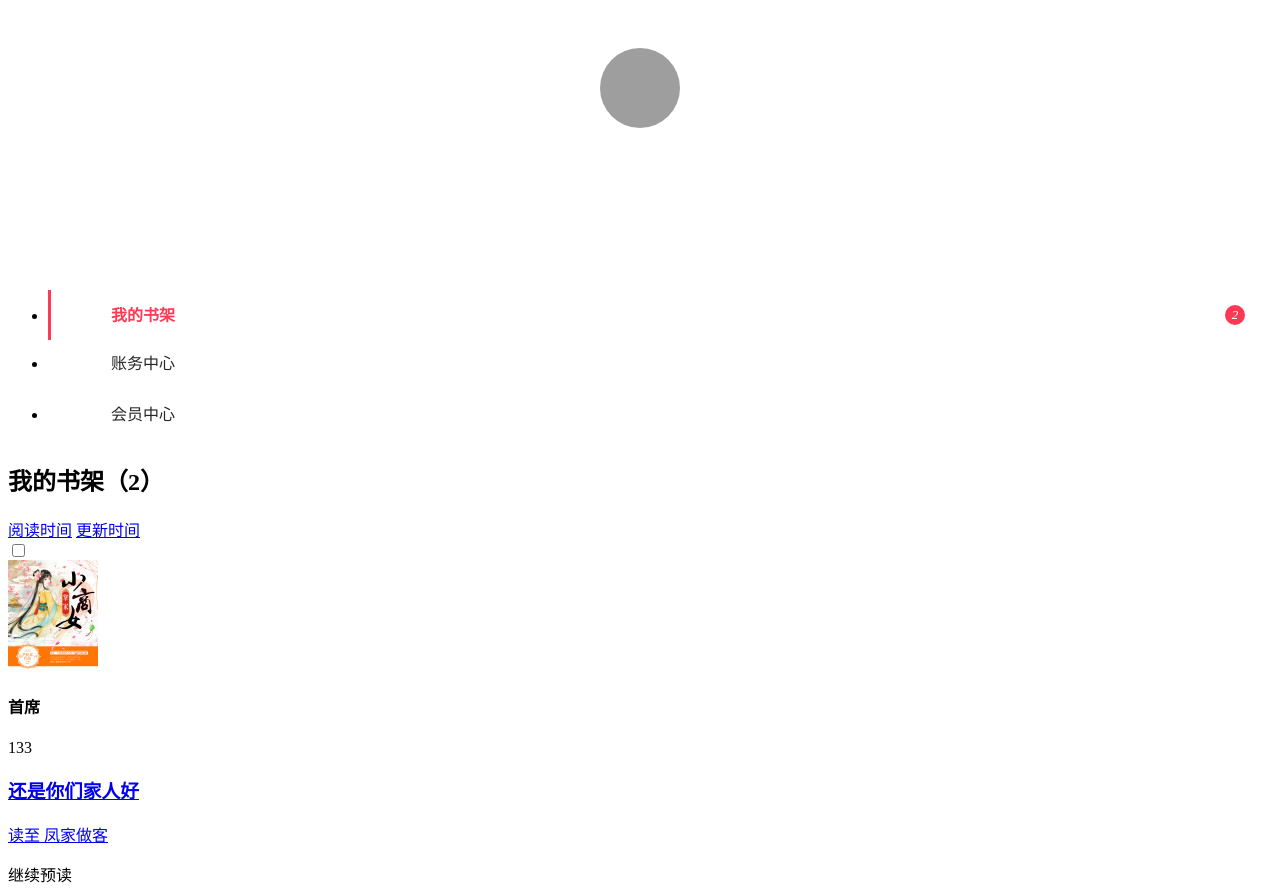
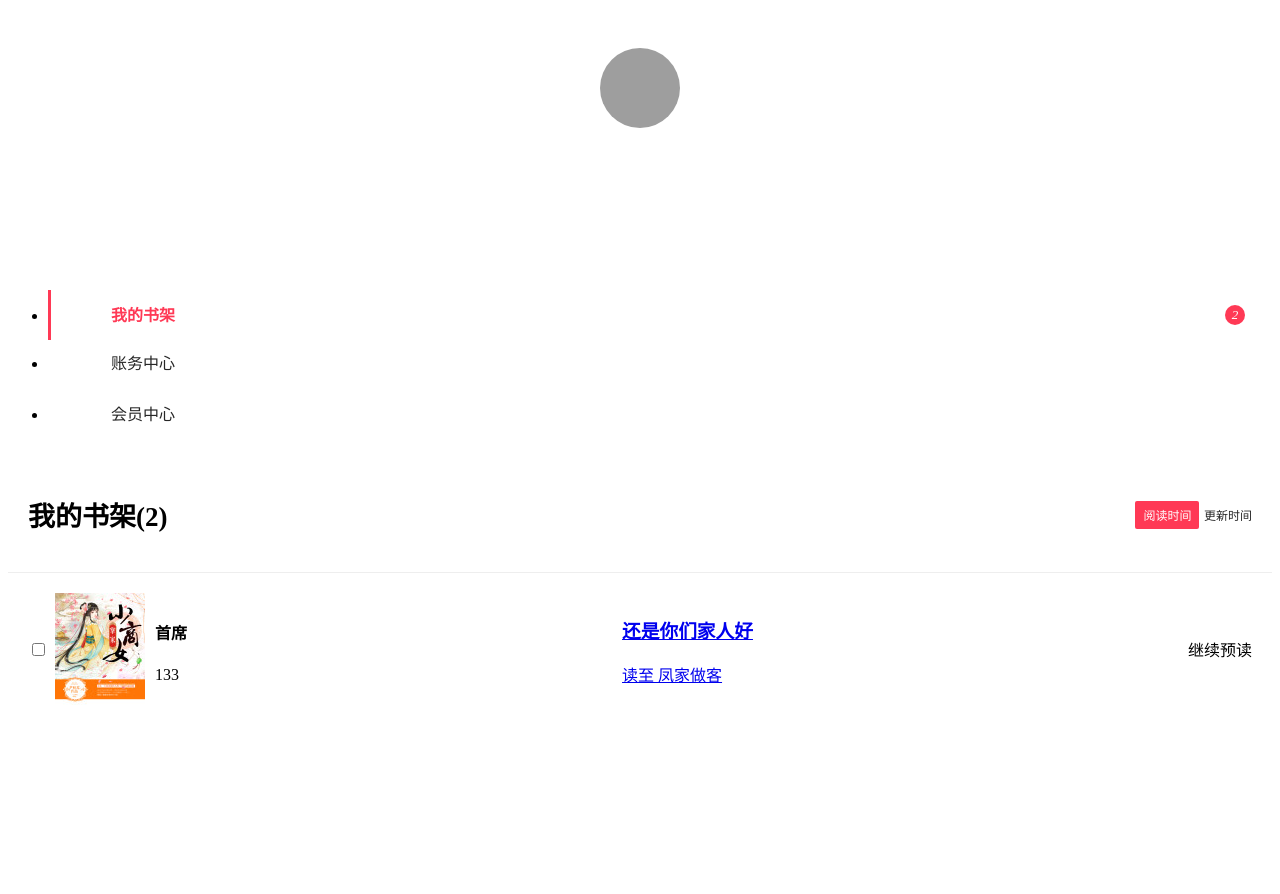
Before and after one commit to heliang0915/node-demo-server, a website: page pc/_pages/_me.html in a window 1280 px wide. Shown: the top 894 px of the page. After the commit the page ends 800 px from the top, so only its background shows below. Drawn offline with nearby package versions, Linux system fonts and the light colour scheme; files that its build step writes are made by us from their sources; grey boxes are pictures that could not be loaded.

Commit message:
添加我的页部分

```diff
--- a/pc/_pages/_me.html
+++ b/pc/_pages/_me.html
@@ -2,7 +2,6 @@
 <div class="main-inner">
     <!--排行榜 左侧-->
     <div class="wrap-left">
-
         <div class="my-bg">
             <div class="photo">
                 <img src="https://qidian.gtimg.com/readnovel/images/ico/account.0.1.png" alt="">
@@ -18,14 +17,13 @@
                 <li ><a class="me" href="#">会员中心</a></li>
             </ul>
         </div>
-
     </div>
     <!--排行榜 右侧-->
     <div class="wrap-right">
         <div class="me-title">
-            <h2>我的书架（2）</h2>
+            <h2>我的书架(2)</h2>
             <div>
-                <a href="#">阅读时间</a>
+                <a class="active" href="#">阅读时间</a>
                 <a href="#">更新时间</a>
             </div>
         </div>
@@ -53,7 +51,6 @@
 
                 <div class="book-btn">
                     <a class="btn">继续预读</a>
-
                 </div>
             </div>
         </div>
--- a/pc/sass/me.scss
+++ b/pc/sass/me.scss
@@ -90,3 +90,54 @@
     }
   }
 }
+
+.me-title{
+  font-size:18px;
+  @extend %flex;
+  justify-content: space-between;
+  padding:15px 20px;
+  border-bottom:1px solid $lighterGrayColor;
+  a{
+    @include common-a;
+    font-size:12px;
+    border-radius: 2px;
+    &.active{
+      padding:5px 8px;
+      background: #ff3955;
+      color: #FFF;
+      &:hover{
+        color: #FFF !important;
+      }
+    }
+  }
+
+}
+.book-list{
+
+  .book-item{
+    padding:20px;
+    @extend %flex;
+    justify-content: space-between;
+
+    .book-info{
+      @extend %flex;
+      input{
+        margin-right:10px;
+      }
+      .img-div{
+        margin-right:10px;
+      }
+    }
+
+    .book-title{
+
+    }
+
+    .book-btn{
+
+    }
+
+
+
+  }
+}
```
Also changed, not shown: wellcome/index.html (+9 -0 lines).
